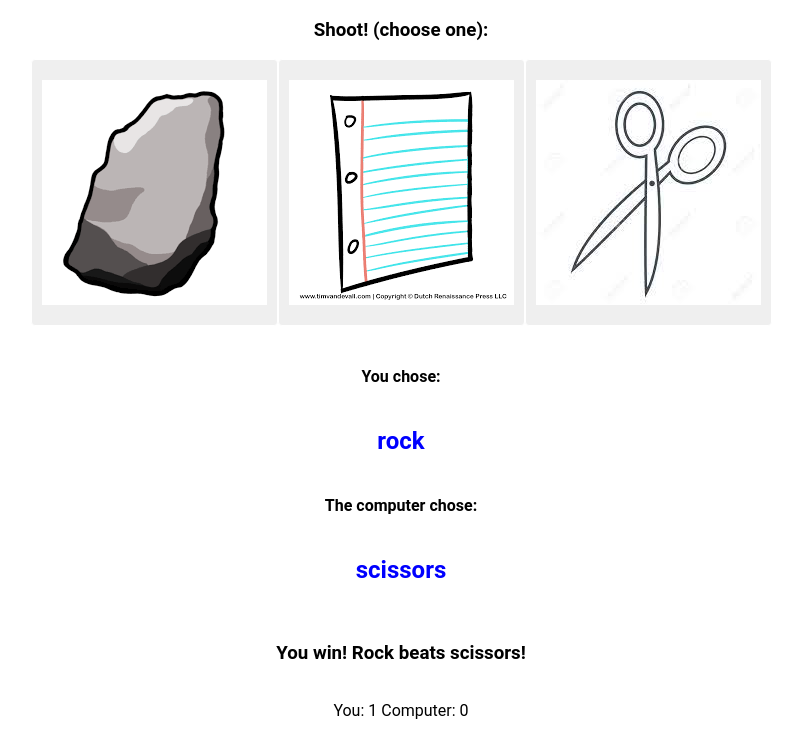
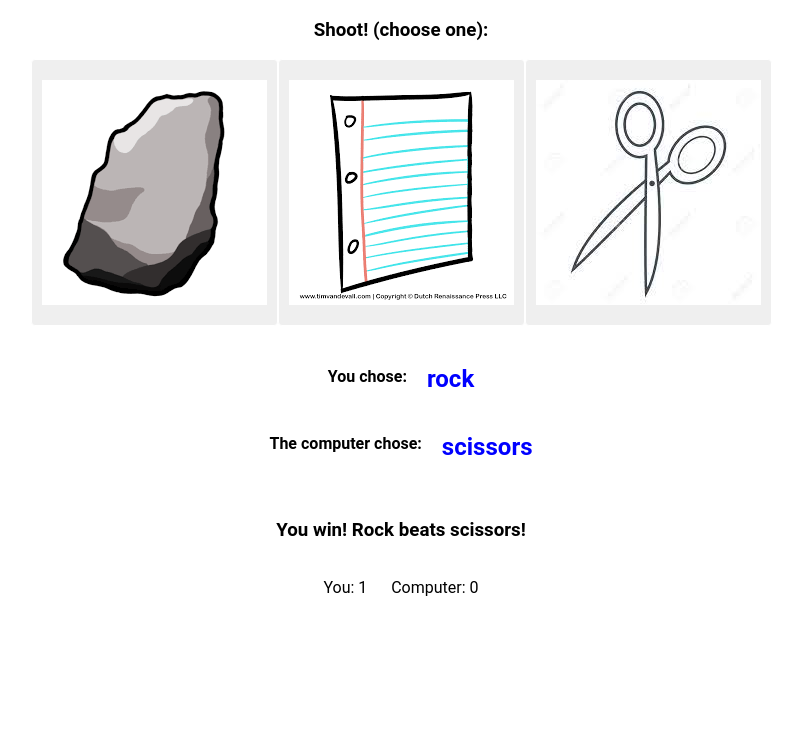
Before and after one commit to HDBarton/js-rock-paper-scissors, a plain HTML site: page js-rock-paper-scissors.html in a window 1280 px wide. Both pictures are taken after a click on the button 393 px from the left and 281 px from the top of the page. Shown: the part 89-836 px from the top of the page, without its empty margins (239-1041 px from the left). After the commit the page ends 800 px from the top, so only its background shows below. Drawn offline with Linux system fonts and the light colour scheme.

Commit message:
Fix alignment, make compact

```diff
--- a/js-rock-paper-scissors.html
+++ b/js-rock-paper-scissors.html
@@ -15,10 +15,14 @@
             <button id="scissors" value="scissors"><img src="scissors.jpeg" alt="Scissors"></img></button>
         </div>
         &nbsp;
-        <h4>You chose:</h4>
-        <div id="yourChoice"></div>
-        <h4> The computer chose:</h4>
-        <div id="compChoice"></div>
+        <div class="player">
+            <h4>You chose:</h4>
+            <div id="yourChoice"></div>
+        </div>
+        <div class="computer">
+            <h4> The computer chose:</h4>
+            <div id="compChoice"></div>
+        </div>
         &nbsp;
         <div id ="result"></div>
         &nbsp;
--- a/rpsLogic.js
+++ b/rpsLogic.js
@@ -32,7 +32,7 @@ function conclusion(finalPlayer, finalComputer){
 function runningTally(playerResult, computerResult) {
     playerScore += playerResult;
     computerScore += computerResult;
-    document.getElementById("tally").innerHTML = `You: ${playerScore}    Computer:  ${computerScore}`;
+    document.getElementById("tally").innerHTML = `You: ${playerScore} &nbsp;&nbsp;&nbsp;&nbsp; Computer:  ${computerScore}`;
     round++;
     if (round%4 === 0){
         conclusion(playerScore, computerScore);
--- a/rpsStyles.css
+++ b/rpsStyles.css
@@ -11,6 +11,25 @@ body{
     align-content: center;
 }
 
+.player {
+    display: flex;
+    flex-direction: row;
+}
+
+#yourChoice {
+    padding-left: 20px;
+
+}
+
+.computer {
+    display: flex;
+    flex-direction: row;
+}
+
+#compChoice {
+    padding-left: 20px;
+
+}
 button {
     display: flex;
     border-color: grey;
@@ -31,3 +50,7 @@ button {
 h2 {
     color: blue;
 }
+
+#finalConclusion {
+    color: red;
+}
```
